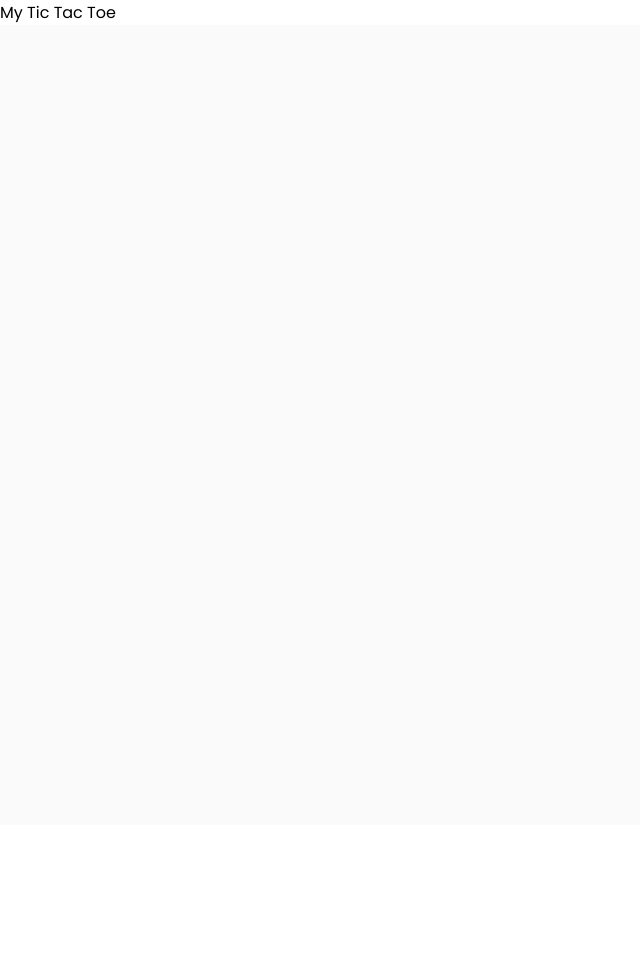
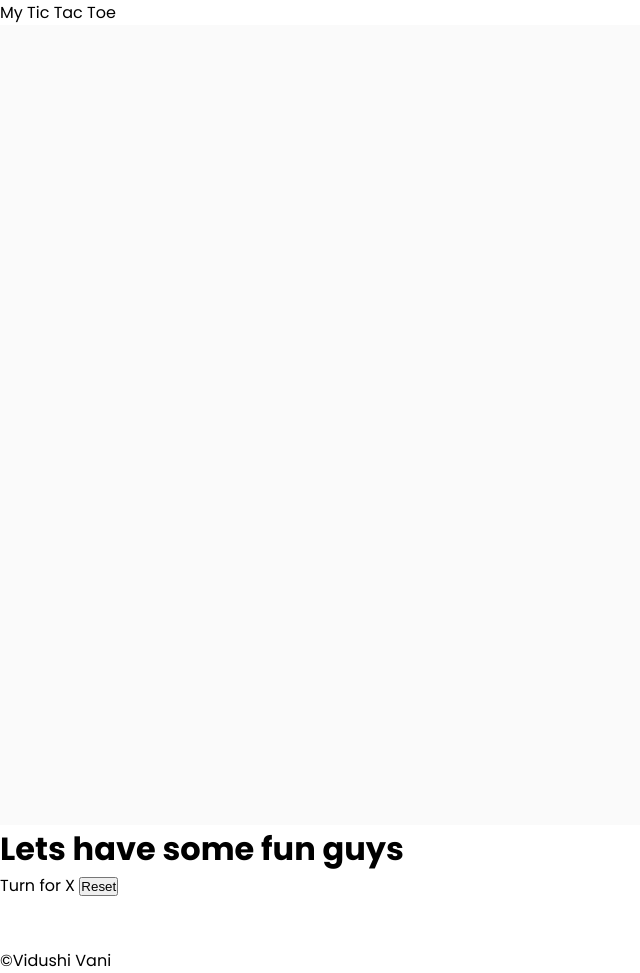
Before and after one commit to Gelilamihirke/Mental_Health, a plain HTML site: page Tic tac toe/index.html in a window 1280 px wide. Shown: the whole page, without its empty margins (0-640 px from the left). Before the commit the page ends 825 px from the top, so only its background shows below. Drawn offline with Linux system fonts and the light colour scheme; files that its build step writes are made by us from their sources.

Commit message:
Update index.html
last commit on html for tic toc

```diff
--- a/Tic tac toe/index.html
+++ b/Tic tac toe/index.html
@@ -27,5 +27,29 @@
         <div class="box bb-0 br-0"><span class="boxtext"></span></div>
       </div>
     </div>
+  <div class="gameInfo">
+        <h1>Lets have some fun guys</h1>
+        <div>
+          <span class="info">Turn for X</span>
+          <button id="reset">Reset</button>
+        </div>
+        <div class="imgbox">
+          <img src="excited.gif" alt="" />
+        </div>
+
+
+<div class="imagebox">
+  <img src="pics/slide_2.jpg" alt="" class="bottom-right-image hidden" />
+</div>
+
+
+
+      </div>
+    </div>
+
+    <footer>
+      <p>&copy;Vidushi Vani</p>
+  </footer>
+    <script src="script.js"></script>
   </body>
 </html>
```
